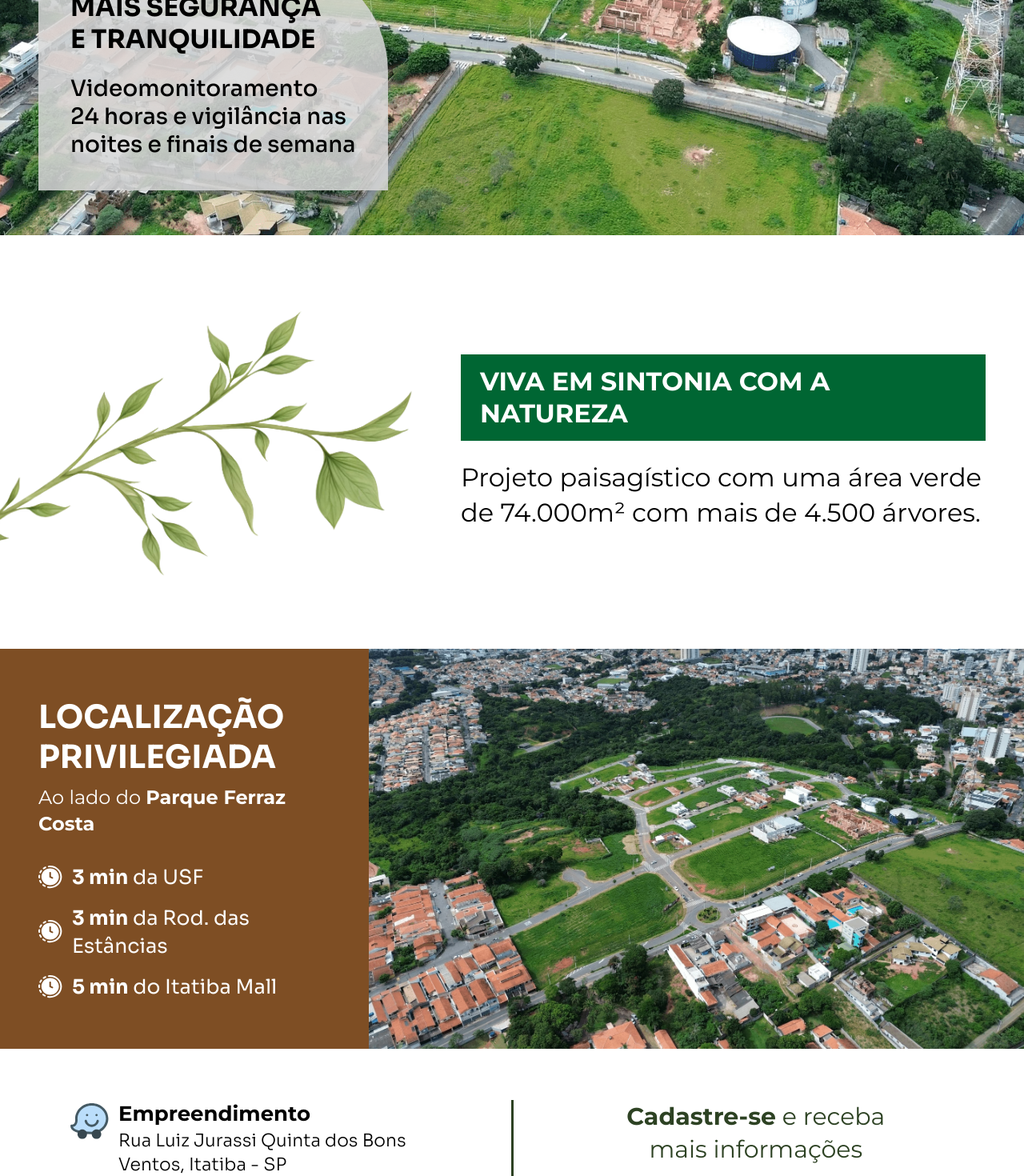
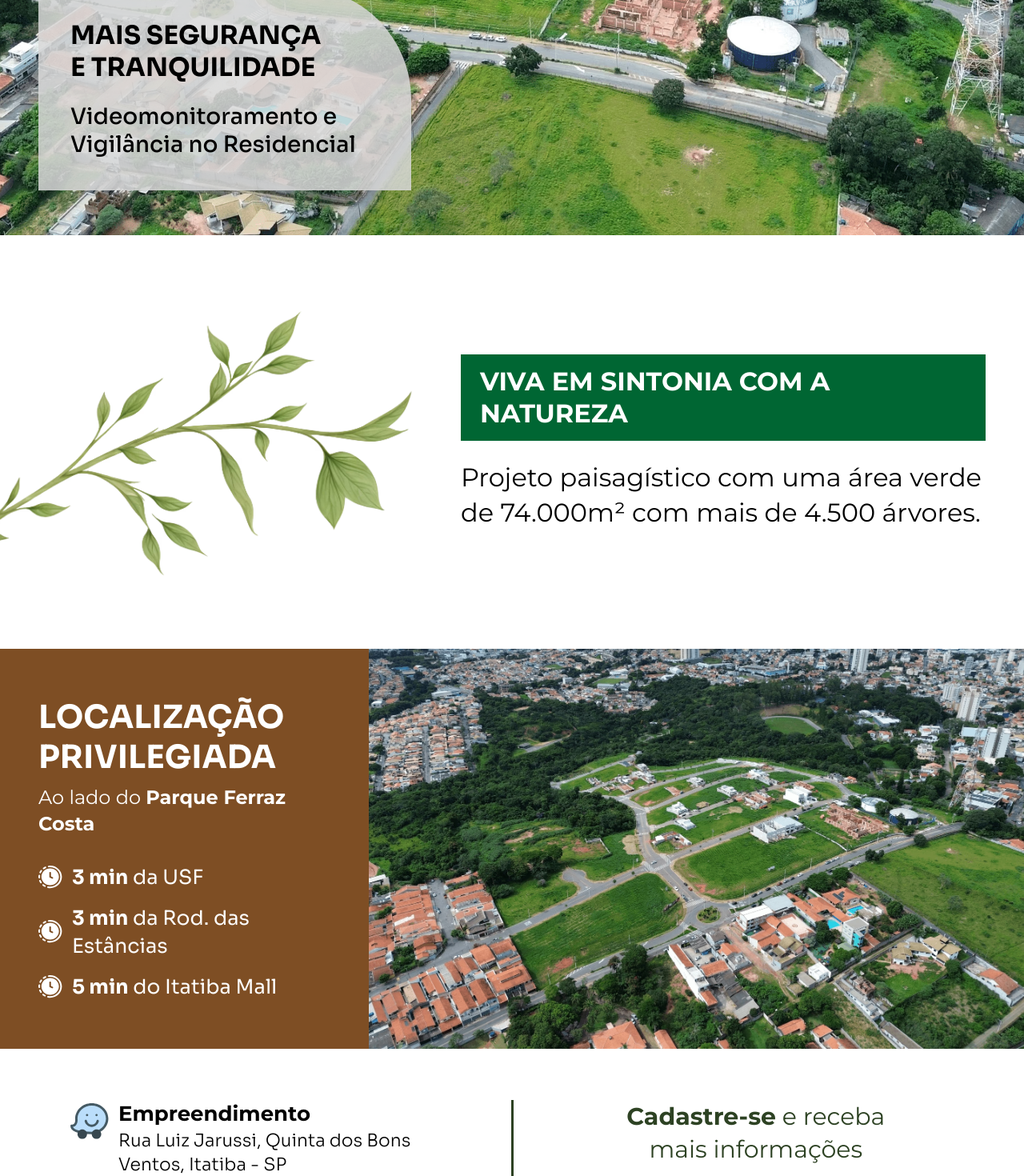
Before and after one commit to maiconramos/solomo-quinta-dos-bons-ventos, a Next.js app: page /home in a window 1280 px wide. Shown: the part 2920-4390 px from the top of the page at 80% size. Built offline with nearby package versions, Linux system fonts and the light colour scheme; no server answers.

Commit message:
fix: Correct street name typo and simplify security description text.

```diff
--- a/src/components/sections/FooterFormulario.tsx
+++ b/src/components/sections/FooterFormulario.tsx
@@ -25,7 +25,7 @@ export default function FooterFormulario() {
                   Empreendimento
                 </p>
                 <p className="font-body font-light text-lg md:text-xl lg:text-[22px] text-black leading-snug">
-                  Rua Luiz Jurassi Quinta dos Bons
+                  Rua Luiz Jarussi, Quinta dos Bons
                   <br />
                   Ventos, Itatiba - SP
                 </p>
--- a/src/components/sections/Seguranca.tsx
+++ b/src/components/sections/Seguranca.tsx
@@ -26,11 +26,7 @@ export default function Seguranca() {
             </p>
 
             <p className="font-body font-medium text-sm md:text-2xl lg:text-[28px] lg:leading-tight text-black mt-3 md:mt-6">
-              Videomonitoramento
-              <br />
-              24 horas e vigilância nas
-              <br className="hidden md:inline" />
-              {" "}noites e finais de semana
+              Videomonitoramento e Vigilância no Residencial
             </p>
           </div>
         </div>
```
